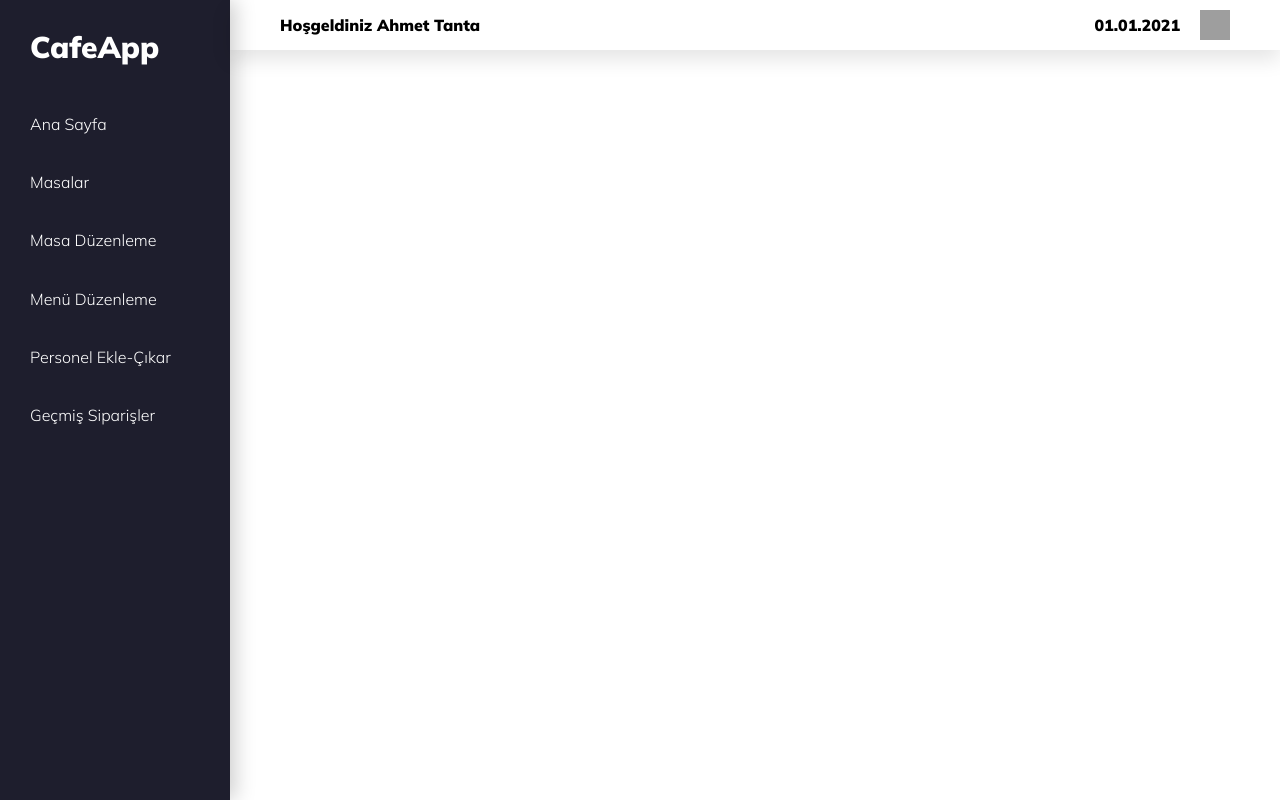
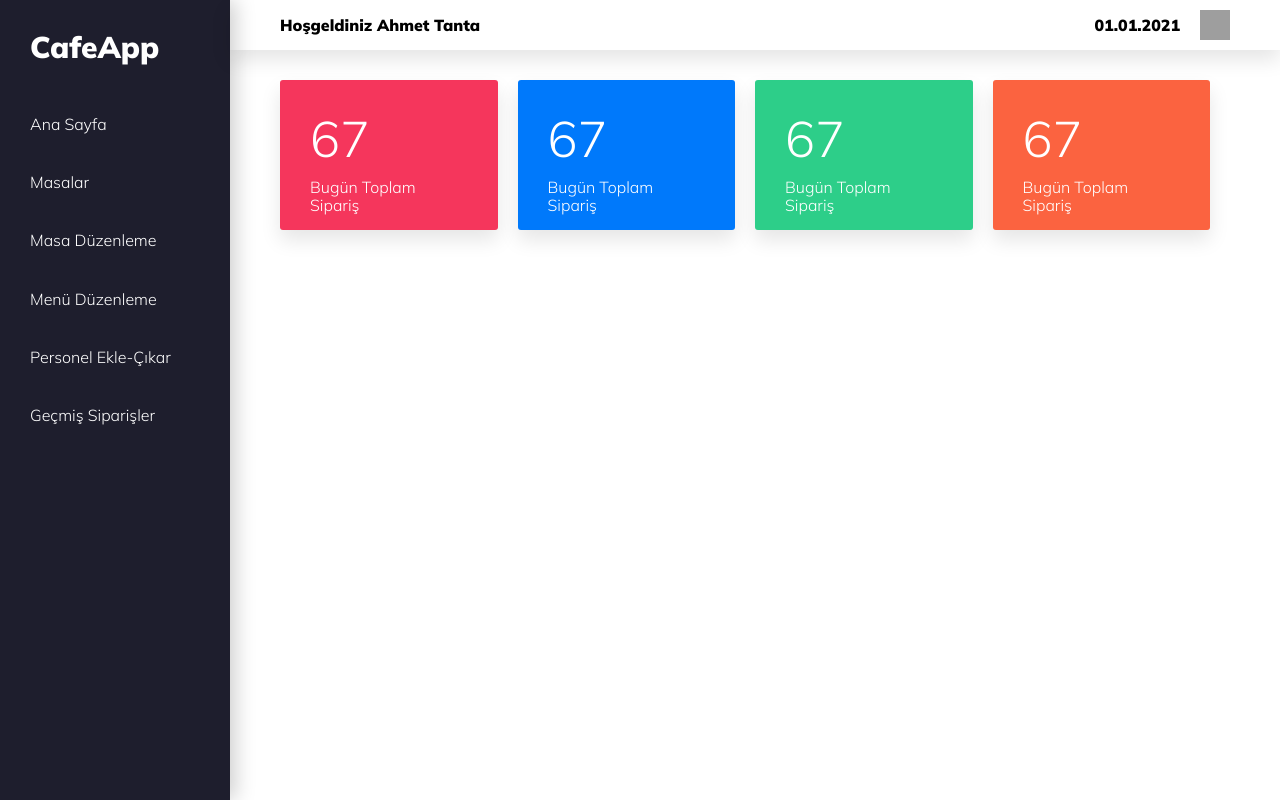
Before and after one commit to mehmetaliayvaz/cafeapp, a Vue app: page / in a window 1280 px wide. Built offline with nearby package versions, Linux system fonts and the light colour scheme; grey boxes are pictures that could not be loaded.

Commit message:
card componenti yapıldı

```diff
--- a/src/App.vue
+++ b/src/App.vue
@@ -3,6 +3,7 @@
     <Sidebar />
     <div class="App-content">
       <Header />
+      <router-view></router-view>
     </div>
 
   </div>
--- a/src/components/Home.vue
+++ b/src/components/Home.vue
@@ -0,0 +1,22 @@
+<template>
+  <Cards />
+</template>
+
+<script>
+import Cards from './layout/Cards';
+
+export default {
+  name: 'Home',
+  components: {
+    Cards,
+  }
+
+}
+</script>
+
+<style lang="scss">
+  .Cards{
+    margin: 30px 0;
+  }
+
+</style>
--- /dev/null
+++ b/src/components/layout/Card.vue
@@ -0,0 +1,18 @@
+<template>
+  <div class="Card" :style=" 'background-color: ' + color">
+    <span>67</span>
+    <span>Bugün Toplam Sipariş</span>
+  </div>
+</template>
+
+<script>
+export default {
+  name: 'Card',
+  props: ['color'],
+
+}
+</script>
+
+<style>
+
+</style>
--- /dev/null
+++ b/src/components/layout/Cards.vue
@@ -0,0 +1,24 @@
+<template>
+  <div class="Cards">
+    <div class="container">
+      <Card color="#F5365C" />
+      <Card color="#0079FB" />
+      <Card color="#2DCE89" />
+      <Card color="#FB6340" />
+    </div>
+  </div>
+</template>
+
+<script>
+import Card from "./Card";
+
+export default {
+  name: "Cards",
+  components: {
+    Card,
+  },
+};
+</script>
+
+<style>
+</style>
--- a/src/scss/app.scss
+++ b/src/scss/app.scss
@@ -5,3 +5,5 @@
 
 @import './component/sidebar.scss';
 @import './component/header.scss';
+@import './component/card.scss';
+@import './component/cards.scss';
--- /dev/null
+++ b/src/scss/component/card.scss
@@ -0,0 +1,20 @@
+.Card{
+  box-shadow: $shadow;
+  display: flex;
+  flex-direction: column;
+  padding: 30px;
+  width: 100%;
+  height: 150px;
+  margin-right: 20px;
+  border-radius: 3px;
+
+  span{
+    color: $white;
+
+    &:first-child{
+      font-size: 50px;
+      margin-bottom: 10px;
+    }
+  }
+
+}
--- /dev/null
+++ b/src/scss/component/cards.scss
@@ -0,0 +1,9 @@
+.Cards{
+  width: 100%;
+
+  .container{
+    display: flex;
+    justify-content: space-between;
+  }
+
+}
--- a/src/scss/variable.scss
+++ b/src/scss/variable.scss
@@ -3,3 +3,8 @@ $sidebar-hover: #131923;
 $white: #fff;
 $sidebar-shadow: 5px 0px 20px rgba(0, 0, 0, 0.20);
 $shadow: 0px 10px 20px rgba(0, 0, 0, 0.10);
+
+$pink: #F5365C;
+$blue: #0079FB;
+$green: #2DCE89;
+$orange: #FB6340;
```
